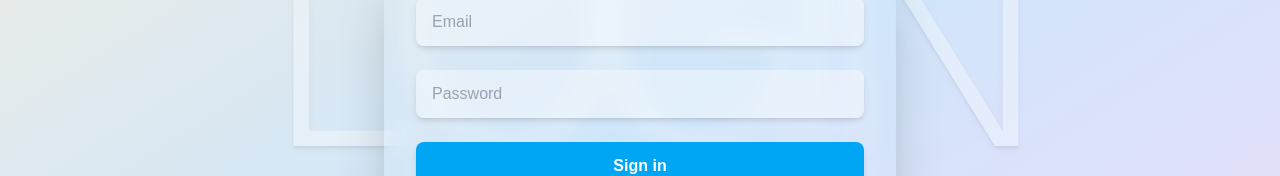
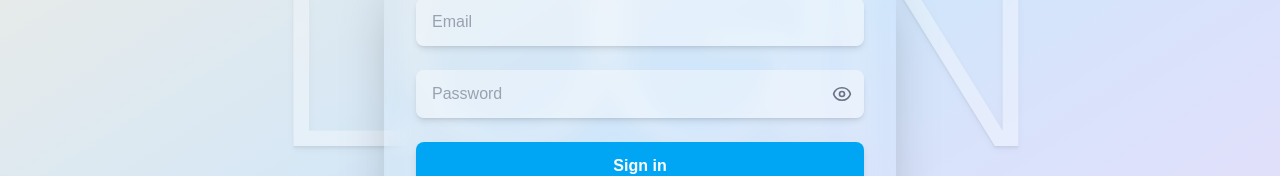
Before and after one commit to mohitvirli/login-page, a Next.js app: page /login in a window 1280 px wide. Shown: the part 272-448 px from the top of the page. Built offline with nearby package versions, Linux system fonts and the light colour scheme; a web font is replaced by a local one.

Commit message:
Add password visibility icon

```diff
--- a/app/login/page.tsx
+++ b/app/login/page.tsx
@@ -6,6 +6,7 @@
 export default function Home() {
   const [email, setEmail] = useState("");
   const [password, setPassword] = useState("");
+  const [showPassword, setShowPassword] = useState(false);
   const [loading, setLoading] = useState(false);
   const [error, setError] = useState("");
   const [success, setSuccess] = useState(false);
@@ -67,21 +68,42 @@
               autoComplete="email"
             />
           </div>
-
-          <div className="mb-6">
+          <div className="mb-6 relative">
             <label htmlFor="password" className="sr-only">Password</label>
             <input
               id="password"
               name="password"
-              type="password"
+              type={showPassword ? "text" : "password"}
               value={password}
               onChange={(e) => setPassword(e.target.value)}
               placeholder="Password"
-              className="py-3 px-4 outline-0 transition-all w-full bg-white/40 rounded-lg shadow-md focus:shadow-xl hover:bg-white/70 focus:bg-white/70 placeholder:text-gray-400"
+              className="py-3 px-4 pr-12 outline-0 transition-all w-full bg-white/40 rounded-lg shadow-md focus:shadow-xl hover:bg-white/70 focus:bg-white/70 placeholder:text-gray-400"
               aria-invalid={!!error && !password}
               aria-describedby={error ? "form-error" : undefined}
               autoComplete="current-password"
             />
+
+            {/* Show/Hide Button */}
+            <button
+              type="button"
+              onClick={() => setShowPassword((prev) => !prev)}
+              aria-label={showPassword ? "Hide password" : "Show password"}
+              aria-pressed={showPassword}
+              className="absolute inset-y-0 right-3 flex items-center text-gray-500 hover:text-gray-700 focus-visible:ring-2 focus-visible:ring-sky-500 rounded-md outline-none cursor-pointer"
+            >
+              {showPassword ? (
+                // Eye-slash icon (hide)
+                <svg xmlns="http://www.w3.org/2000/svg" className="w-5 h-5" fill="none" viewBox="0 0 24 24" stroke="currentColor" strokeWidth={2} aria-hidden="true">
+                  <path strokeLinecap="round" strokeLinejoin="round" d="M3.98 8.223A10.477 10.477 0 001.934 12C3.226 16.338 7.244 19.5 12 19.5c.993 0 1.953-.138 2.863-.395M6.228 6.228A10.45 10.45 0 0112 4.5c4.756 0 8.773 3.162 10.065 7.498a10.523 10.523 0 01-4.293 5.774M6.228 6.228L3 3m3.228 3.228l3.65 3.65m7.894 7.894L21 21m-3.228-3.228l-3.65-3.65m0 0a3 3 0 10-4.243-4.243m4.242 4.242L9.88 9.88" />
+                </svg>
+              ) : (
+                // Eye icon (show)
+                <svg xmlns="http://www.w3.org/2000/svg" className="w-5 h-5" fill="none" viewBox="0 0 24 24" stroke="currentColor" strokeWidth={2} aria-hidden="true">
+                  <path strokeLinecap="round" strokeLinejoin="round" d="M2.036 12.322a1.012 1.012 0 010-.639C3.423 7.51 7.36 4.5 12 4.5c4.638 0 8.573 3.007 9.963 7.178.07.207.07.431 0 .639C20.577 16.49 16.64 19.5 12 19.5c-4.638 0-8.573-3.007-9.963-7.178z" />
+                  <path strokeLinecap="round" strokeLinejoin="round" d="M15 12a3 3 0 11-6 0 3 3 0 016 0z" />
+                </svg>
+              )}
+            </button>
           </div>
 
           <button
```
